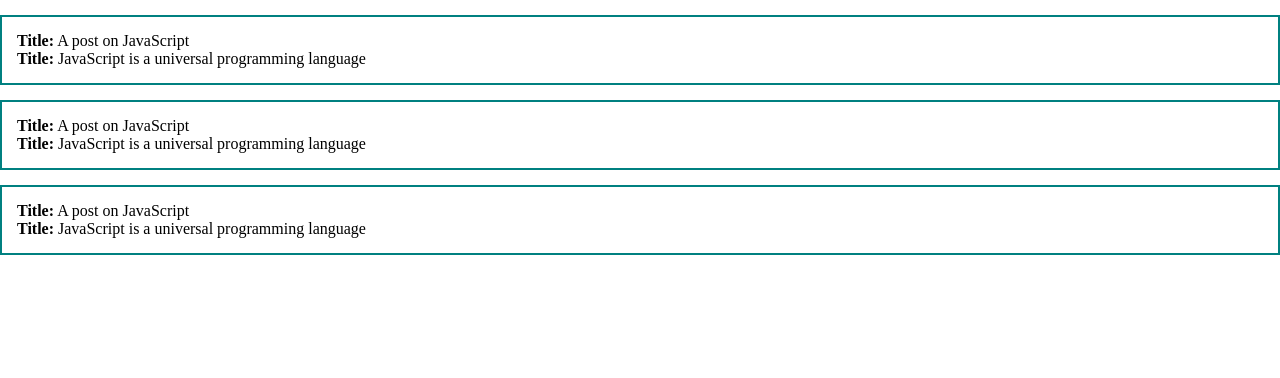
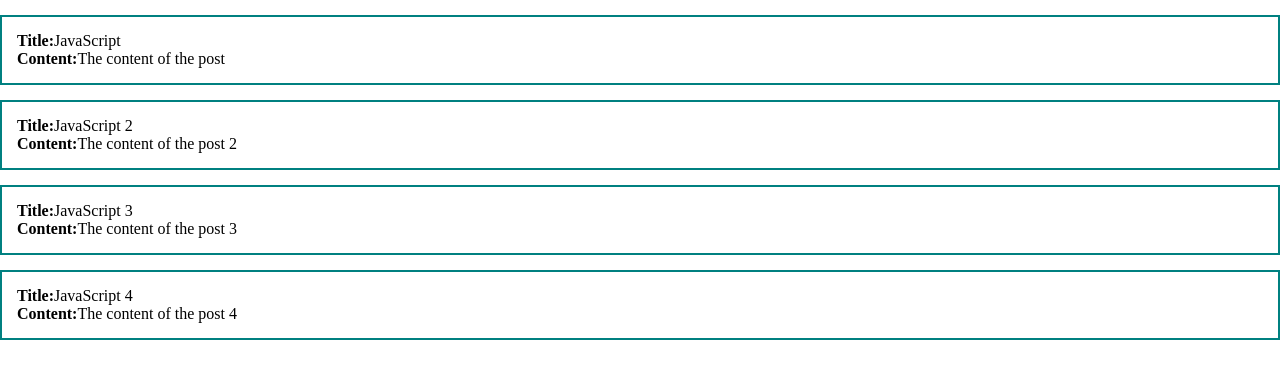
Before and after one commit to dolerami/vue3-rapid-course, a Vue app: page / in a window 1280 px wide. Shown: the top 378 px of the page. Built offline with nearby package versions, Linux system fonts and the light colour scheme.

Commit message:
v-for and crating the view by a loop (arrays, objects)

```diff
--- a/src/App.vue
+++ b/src/App.vue
@@ -1,16 +1,13 @@
 <template>
   <div>
-    <div class="post">
-      <div><strong>Title:</strong> A post on JavaScript</div>
-      <div><strong>Title:</strong> JavaScript is a universal programming language</div>
-    </div>
-    <div class="post">
-      <div><strong>Title:</strong> A post on JavaScript</div>
-      <div><strong>Title:</strong> JavaScript is a universal programming language</div>
-    </div>
-    <div class="post">
-      <div><strong>Title:</strong> A post on JavaScript</div>
-      <div><strong>Title:</strong> JavaScript is a universal programming language</div>
+    <div class="post" v-for="post in posts">
+<!--    We have a directive v-for, which is the same as "foreach" in JS, so it's making a loop and checking each element inside-->
+<!--    Usually we're setting the arrays' and objects' names in plural-->
+<!--    So when we write v-for, we are referring to each element by writing it's name in singular-->
+      <div><strong>Title:</strong>{{post.title}}</div>
+      <div><strong>Content:</strong>{{post.body}}</div>
+<!--      So as you see here we wrote just 1 HTML tag per element, but we have 4 sections in our browser-->
+<!--      That's how it's working with arrays and objects-->
     </div>
   </div>
 <!--In the template section we write the HTML of the project-->
@@ -20,20 +17,36 @@
 export default{
   data(){
     return{
-      likes:0,
-      dislikes:0,
+      posts:[
+        {
+          id:1,
+          title:'JavaScript',
+          body:'The content of the post',
+        },
+        // So inside the objects we can refer to the object elements by their names
+        {
+          id:2,
+          title:'JavaScript 2',
+          body:'The content of the post 2',
+        },
+        {
+          id:3,
+          title:'JavaScript 3',
+          body:'The content of the post 3',
+        },
+        {
+          id:4,
+          title:'JavaScript 4',
+          body:'The content of the post 4',
+        },
+      ]
+      // You can create a variable and set it as an array as well and make it's content objects
     }
     // here we set the variables just by writing their names and then setting the values
   },
   // data section is for setting the variables, let's say global variables for that specific component
   methods:{
-    addLike(){
-      this.likes += 1;
-      // usually the variables from data section are being called by this. method
-    },
-    addDislike(){
-      this.dislikes += 1;
-    }
+
   }
   // methods section is where you usually set your functions to operate them later
 }
```
